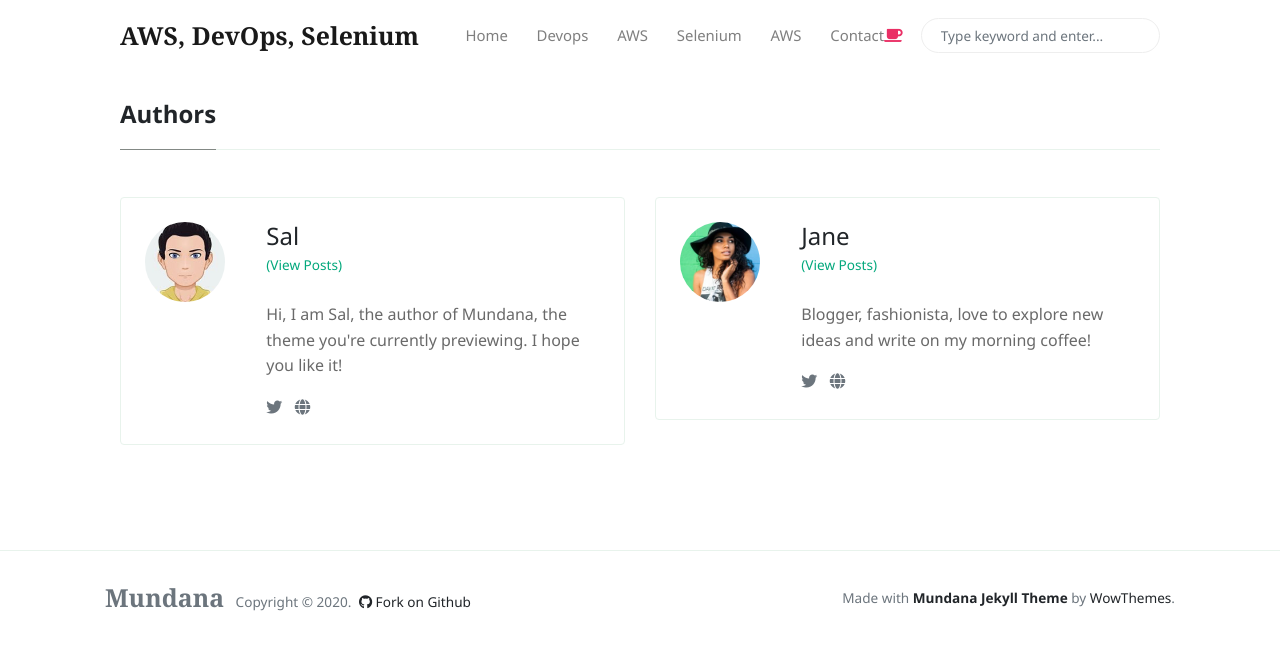
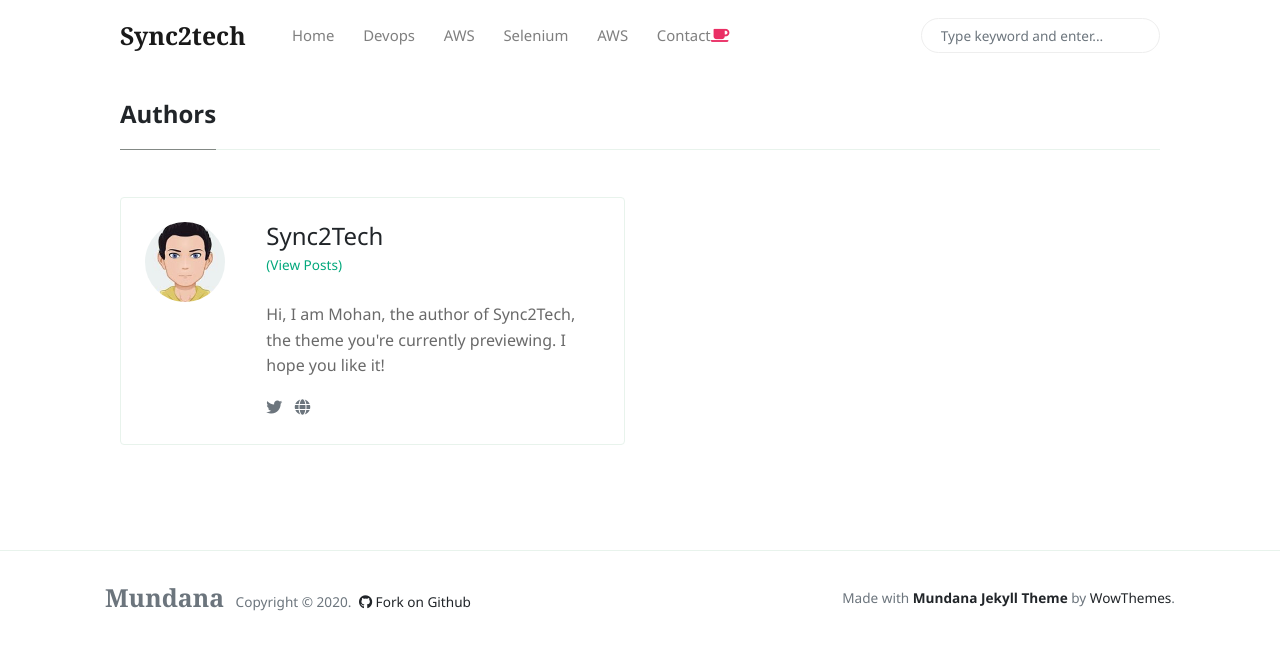
Before and after one commit to mohan-balakrishnan/sync2techold, a Jekyll site: the page built from _pages/authors-list.html, in a window 1280 px wide. Shown: the top 650 px of the page. Built offline with Jekyll 4.4.1, drawn with Linux system fonts in a browser that asks for light colours; nearby versions of some CDN libraries.

Commit message:
Update _config.yml

```diff
--- a/_config.yml
+++ b/_config.yml
@@ -1,11 +1,11 @@
 # Site
-name: 'AWS, DevOps, Selenium'
+name: 'Sync2tech'
 description: 'Sync2tech - Tech blog aggregator for AWS, DevOps, Selenium, Rest API'
 logo: 'assets/images/logo.png'
 favicon: 'assets/images/favicon.ico'
 baseurl: ''
-disqus: 'demowebsite'
-email: 'contact@sync2tech..com'
+disqus: 'sync2tech'
+email: 'contact@sync2tech.com'
 mailchimp-list: '#'
 
 include: ["_pages"]
@@ -20,20 +20,12 @@
 
 authors:
     sal:
-      name:           Sal
-      site:           https://www.wowthemes.net
+      name:           Sync2Tech
+      site:           https://www.Sync2Tech.com
       avatar:         /assets/images/avatar1.jpg
-      bio:            "Hi, I am Sal, the author of Mundana, the theme you're currently previewing. I hope you like it!"
-      email:          wowthemesnet@gmail.com
-      twitter:        https://twitter.com/wowthemesnet
-
-    jane:
-      name:           Jane
-      site:           https://www.wowthemes.net
-      avatar:         /assets/images/avatar2.jpg
-      bio:            "Blogger, fashionista, love to explore new ideas and write on my morning coffee!"
-      email:          fakemail@gmail.com
-      twitter:        https://twitter.com/wowthemesnet
+      bio:            "Hi, I am Mohan, the author of Sync2Tech, the theme you're currently previewing. I hope you like it!"
+      email:          contact@sync2Tech.com
+      twitter:        #
 
 # Defaults
 defaults:
```
